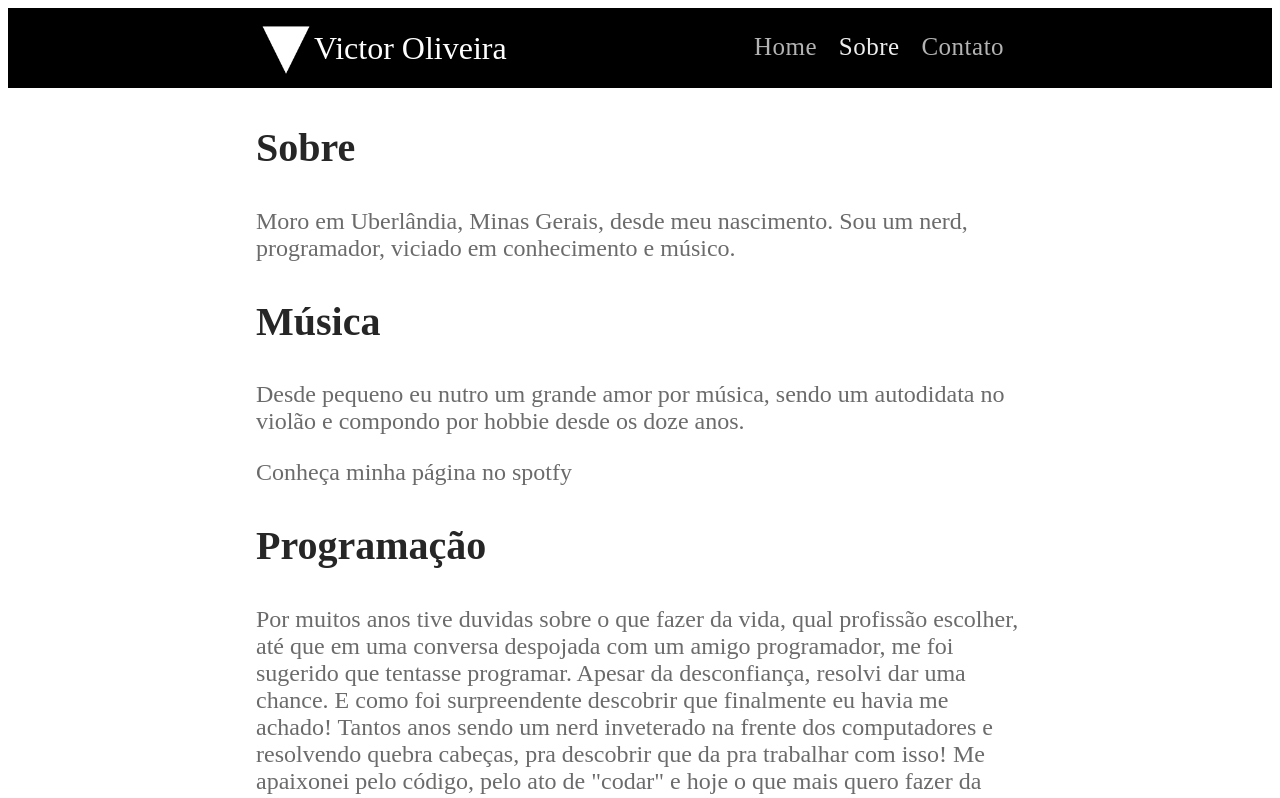
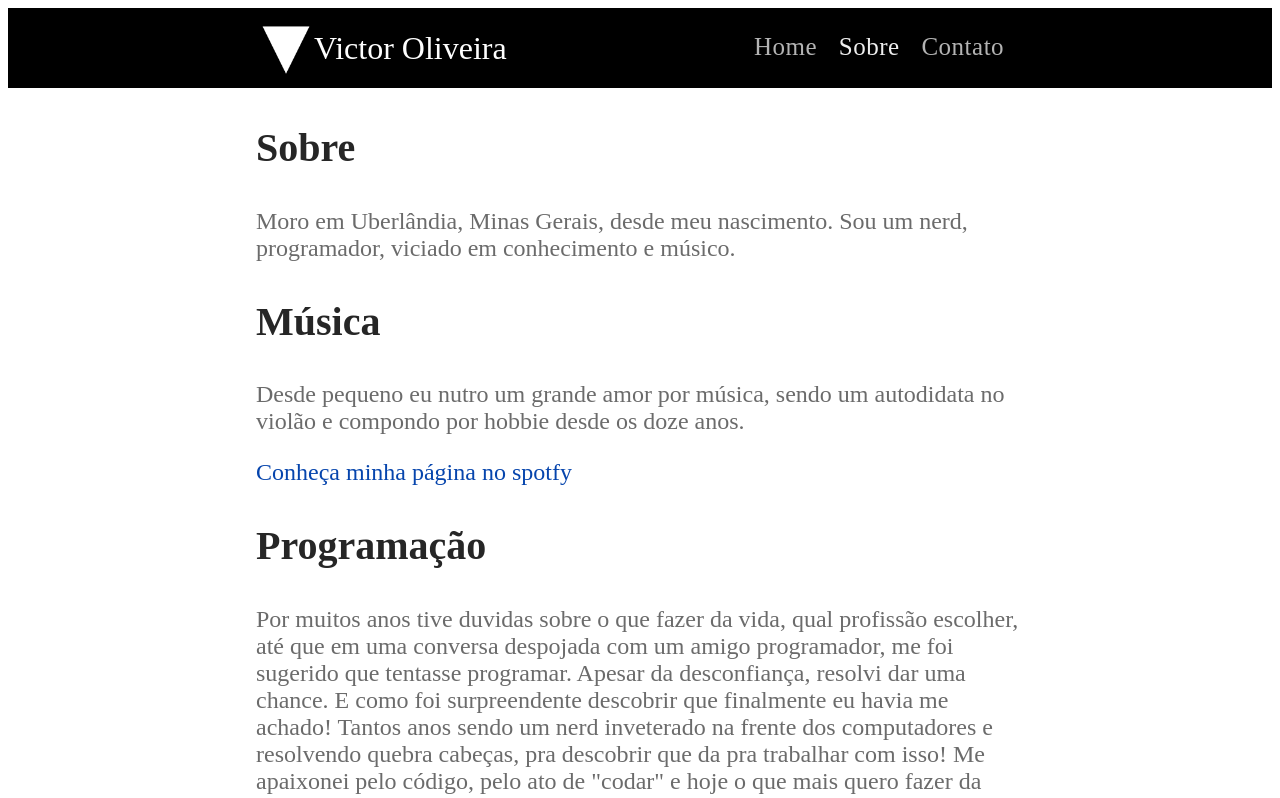
Before and after one commit to vict3or/portifolio, a Next.js app: page /about in a window 1280 px wide. Shown: the top 798 px of the page. Built offline with nearby package versions, Linux system fonts and the light colour scheme.

Commit message:
changing color of spotfy link to make it more visible

```diff
--- a/styles/about.module.css
+++ b/styles/about.module.css
@@ -22,6 +22,9 @@
   transition: .3s;
 }
 
+.aboutMain a{
+  color: #0645AD;
+}
 .aboutMain a:hover {
   filter: brightness(150%);
 }
```
